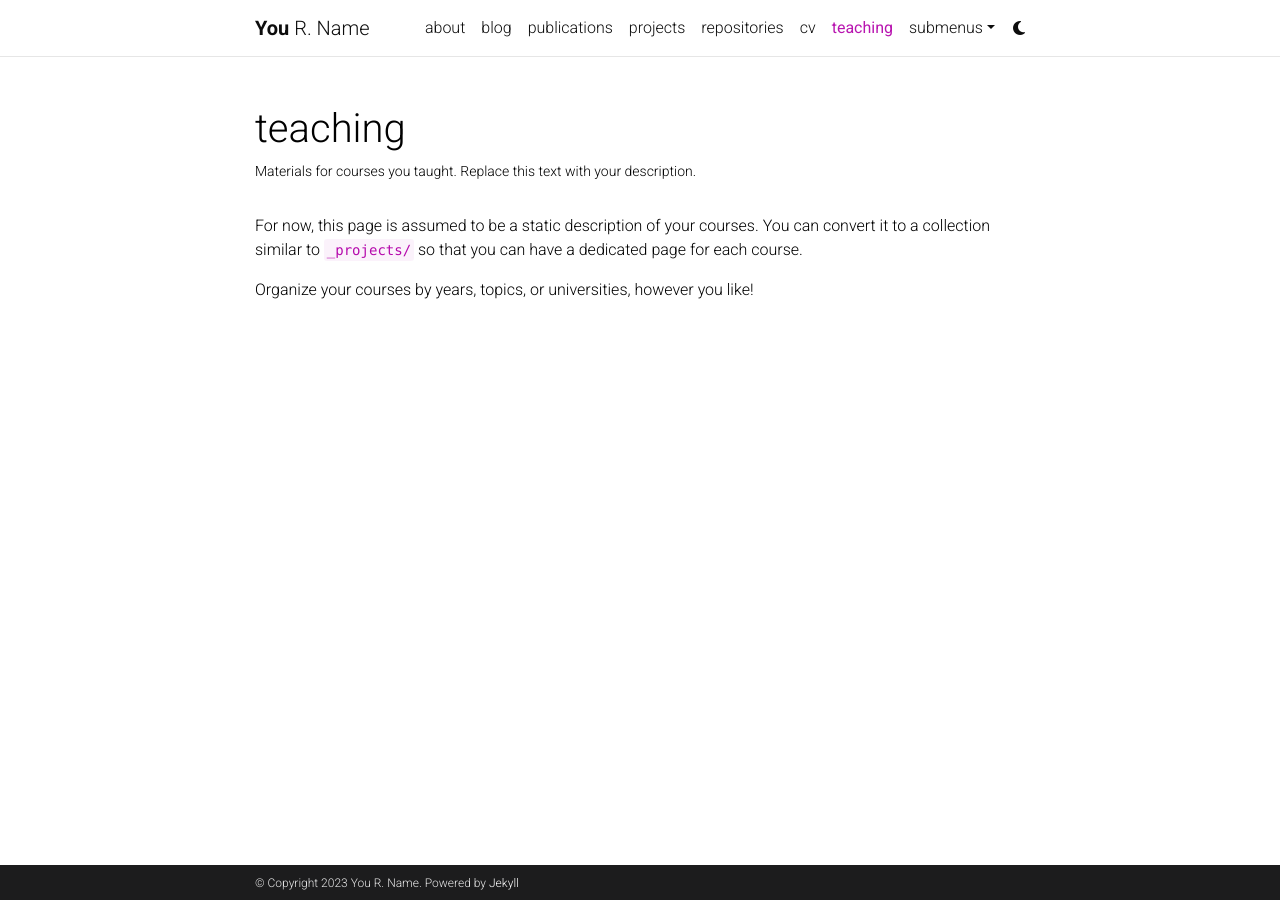
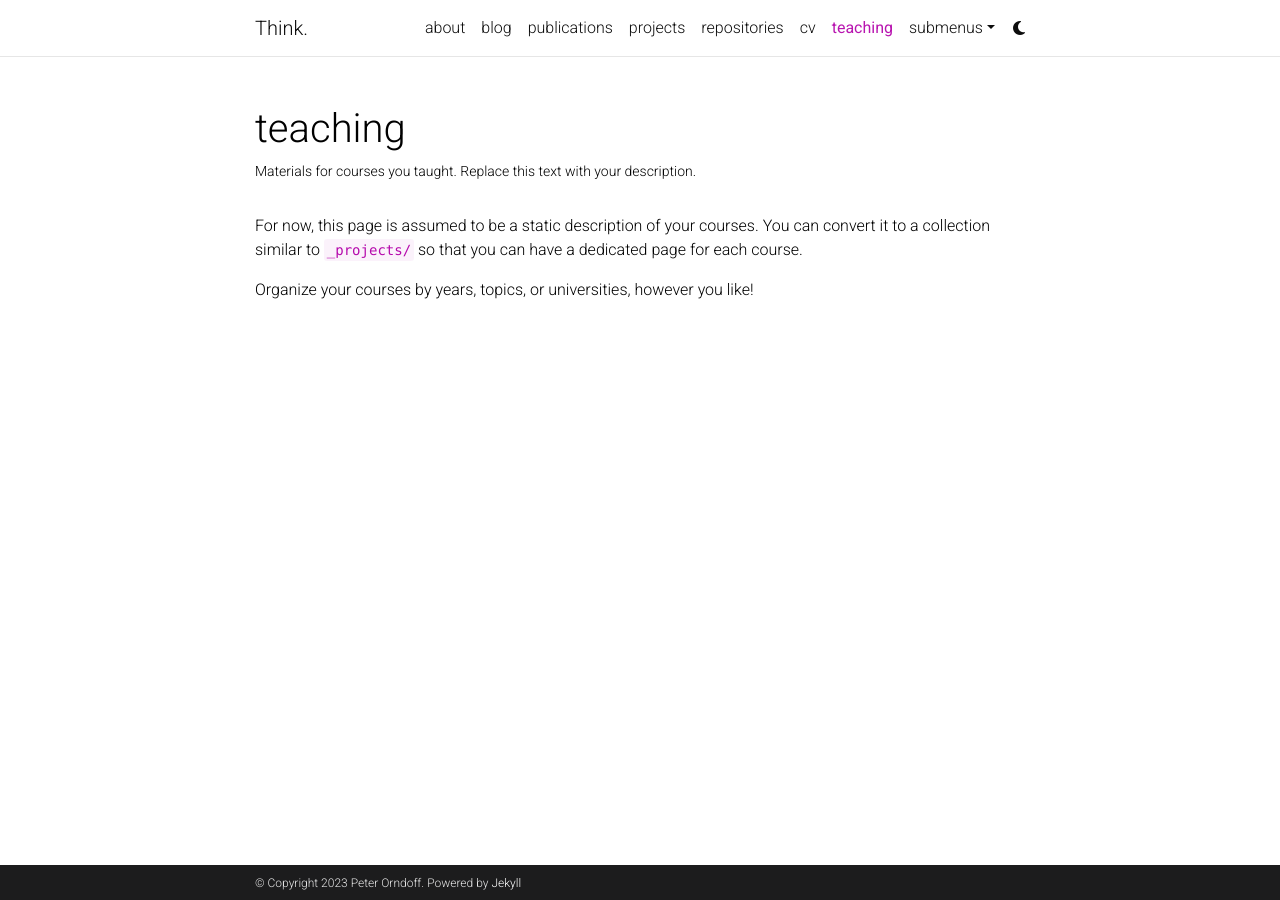
Before and after one commit to peterorndoff/peterorndoff.github.io, a Jekyll site: the page built from _pages/teaching.md, in a window 1280 px wide. Built offline with Jekyll 4.4.1, drawn with Linux system fonts in a browser that asks for light colours; comment, search, counter and statistics services are not loaded; a style sheet for code colours, icons or effects is not loaded.

Commit message:
Changed settings

```diff
--- a/_config.yml
+++ b/_config.yml
@@ -2,10 +2,10 @@
 # Site settings
 # -----------------------------------------------------------------------------
 
-title: blank # the website title (if blank, full name will be used instead)
-first_name: You
-middle_name: R.
-last_name: Name
+title: Think. # the website title (if blank, full name will be used instead)
+first_name: Peter
+middle_name:
+last_name: Orndoff
 email: you@example.com
 description: > # the ">" symbol means to ignore newlines until "footer_text:"
 footer_text: >
```
Also changed, not shown: _pages/about.md (+2 -10 lines).
